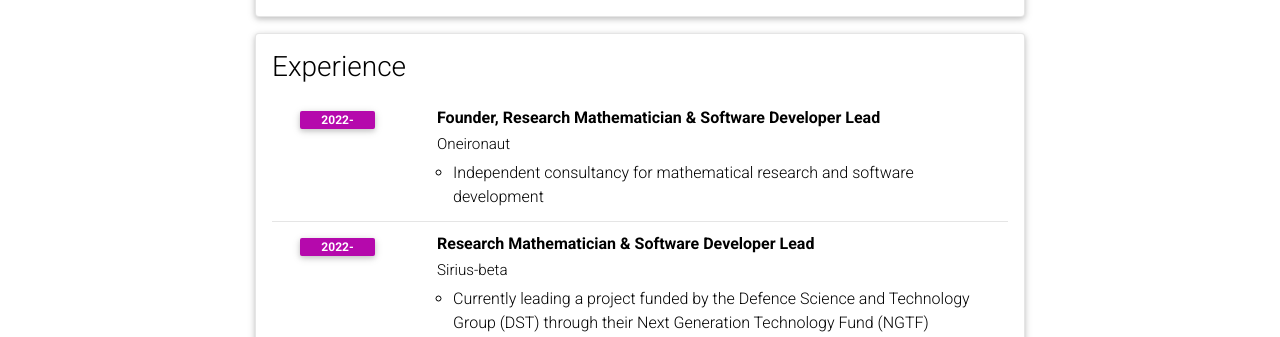
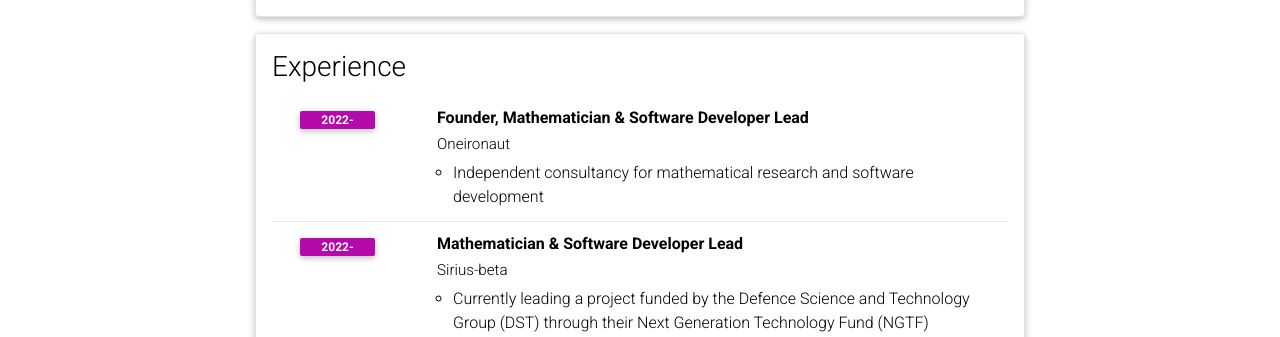
Before and after one commit to nasosev/nasosev.github.io, a Jekyll site: the page built from _pages/cv.md, in a window 1280 px wide and 1389 px high. Shown: the part 699-1036 px from the top of the window. Built offline with Jekyll 4.4.1, drawn with Linux system fonts in a browser that asks for light colours; comment, search, counter and statistics services are not loaded; a style sheet for code colours, icons or effects is not loaded.

Commit message:
edit title

```diff
--- a/_data/cv.yml
+++ b/_data/cv.yml
@@ -32,13 +32,13 @@
 - title: Experience
   type: time_table
   contents:
-    - title: Founder, Research Mathematician & Software Developer Lead
+    - title: Founder, Mathematician & Software Developer Lead
       institution: Oneironaut
       year: 2022-
       description:
         - Independent consultancy for mathematical research and software development
 
-    - title: Research Mathematician & Software Developer Lead
+    - title: Mathematician & Software Developer Lead
       institution: Sirius-beta
       year: 2022-
       description:
```
Also changed, not shown: 1 other file.
